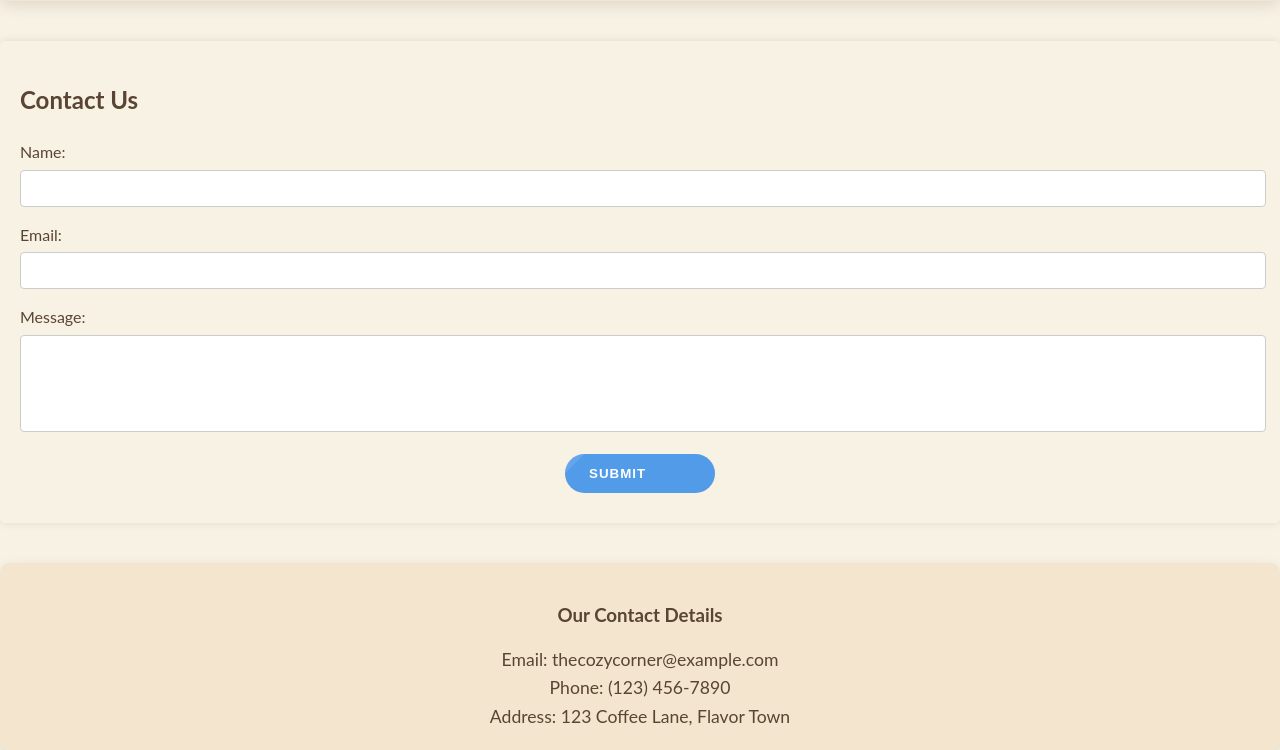
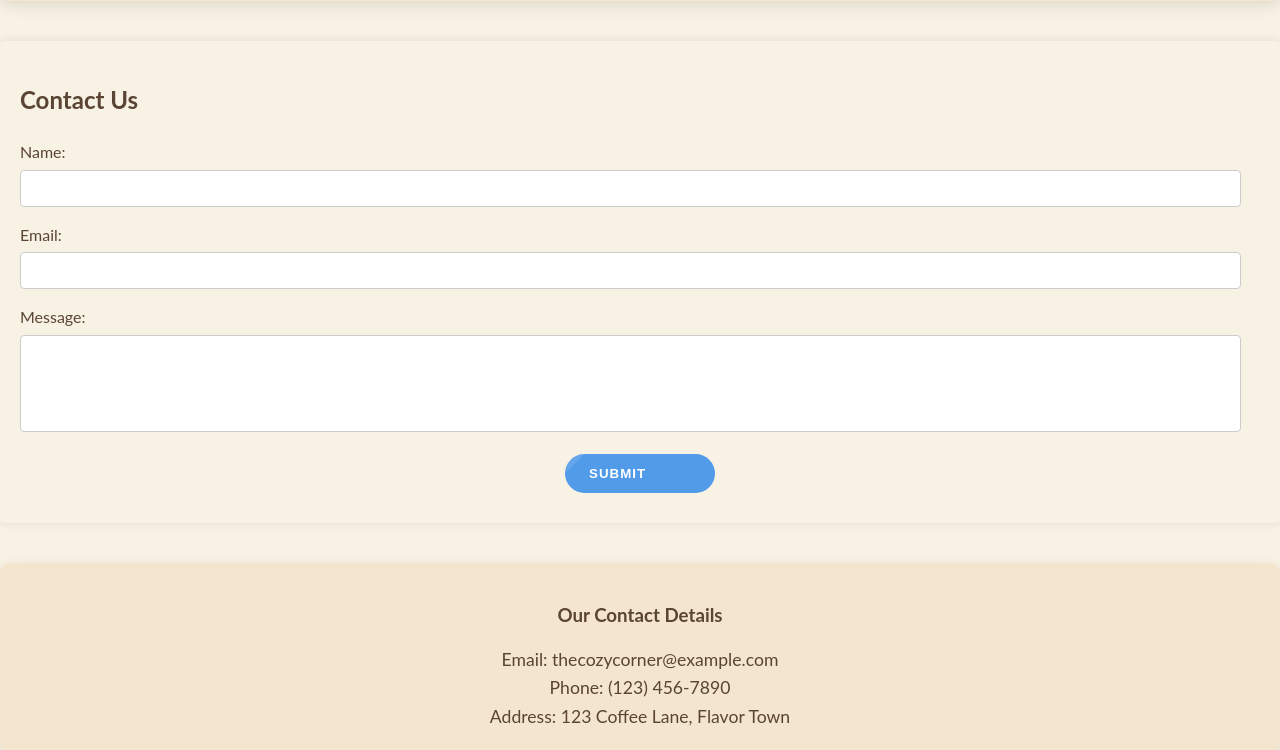
Before and after one commit to RYeeAnn/The-Cozy-Corner-Cafe, a Flask app: page /contact in a window 1280 px wide. Shown: the part 226-976 px from the top of the page. Run offline with Flask 3, Linux system fonts and the light colour scheme; some libraries are stand-ins or nearby versions.

Commit message:
styling update

```diff
--- a/app.py
+++ b/app.py
@@ -7,7 +7,6 @@ app = Flask(__name__)
 app.secret_key = os.environ.get('FLASK_SECRET_KEY', 'default_secret_key')
 app.config["MONGO_URI"] = f"mongodb+srv://ryeean:{os.environ.get('MONGO_PASS')}@thecozycornerproduction.so2f5hs.mongodb.net/"
 mongo = PyMongo(app)
-CORS(app, resources={r"/api/*": {"origins": "https://thecozycorner.netlify.app"}})
 
 def get_screen_width():
     """Utility function to fetch screen width from request args or session."""
--- a/static/style.css
+++ b/static/style.css
@@ -526,7 +526,7 @@ button:hover {
 
 .form-group input,
 .form-group textarea {
-    width: 100%;
+    width: 98%;
     padding-top: 10px;
     padding-bottom: 10px;
     border: 1px solid #ccc;
--- a/templates/about.html
+++ b/templates/about.html
@@ -53,7 +53,7 @@
         <!-- Member 1 -->
         <div class="team-member">
             <img src="{{ url_for('static', filename='images/ryan.jpg') }}" alt="Ryan">
-            <h3>Ryan</h3>
+            <h3>Ryan Yee</h3>
             <p>Founder & Barista</p>
         </div>
         <!-- Add more team members as needed -->
```
